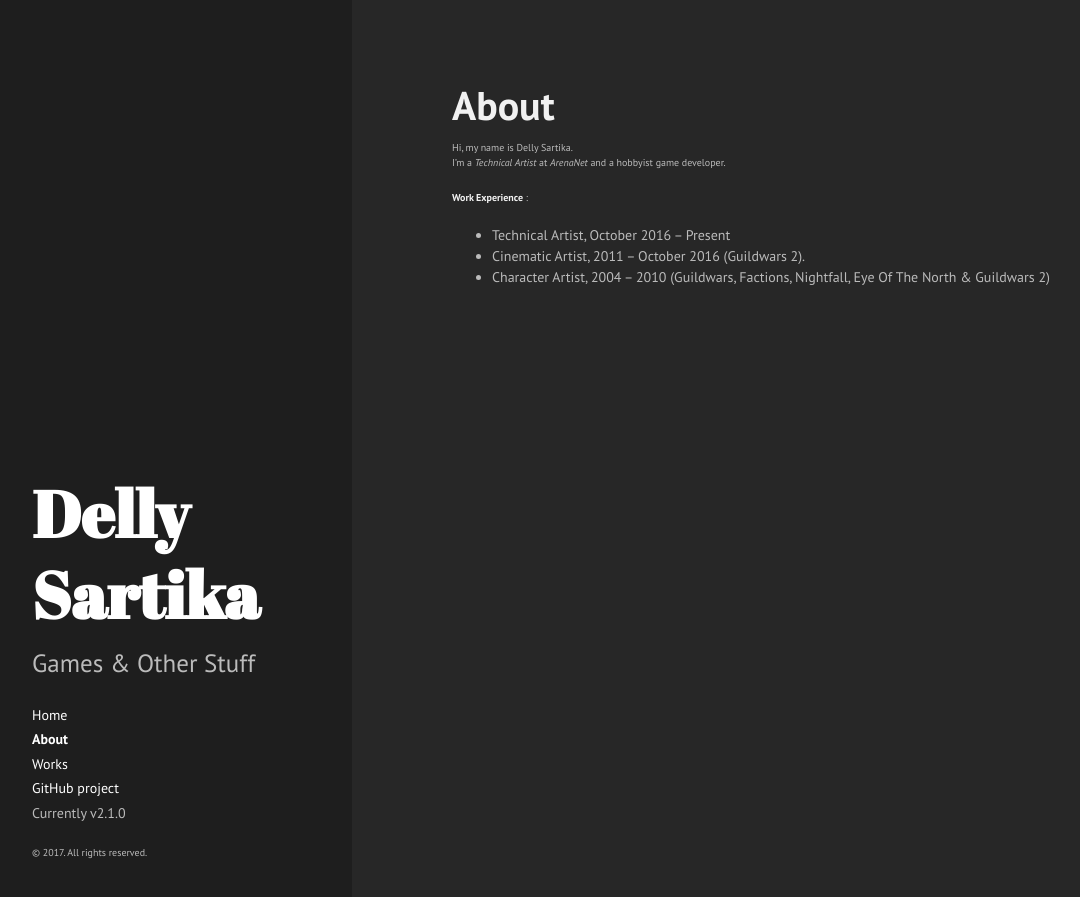
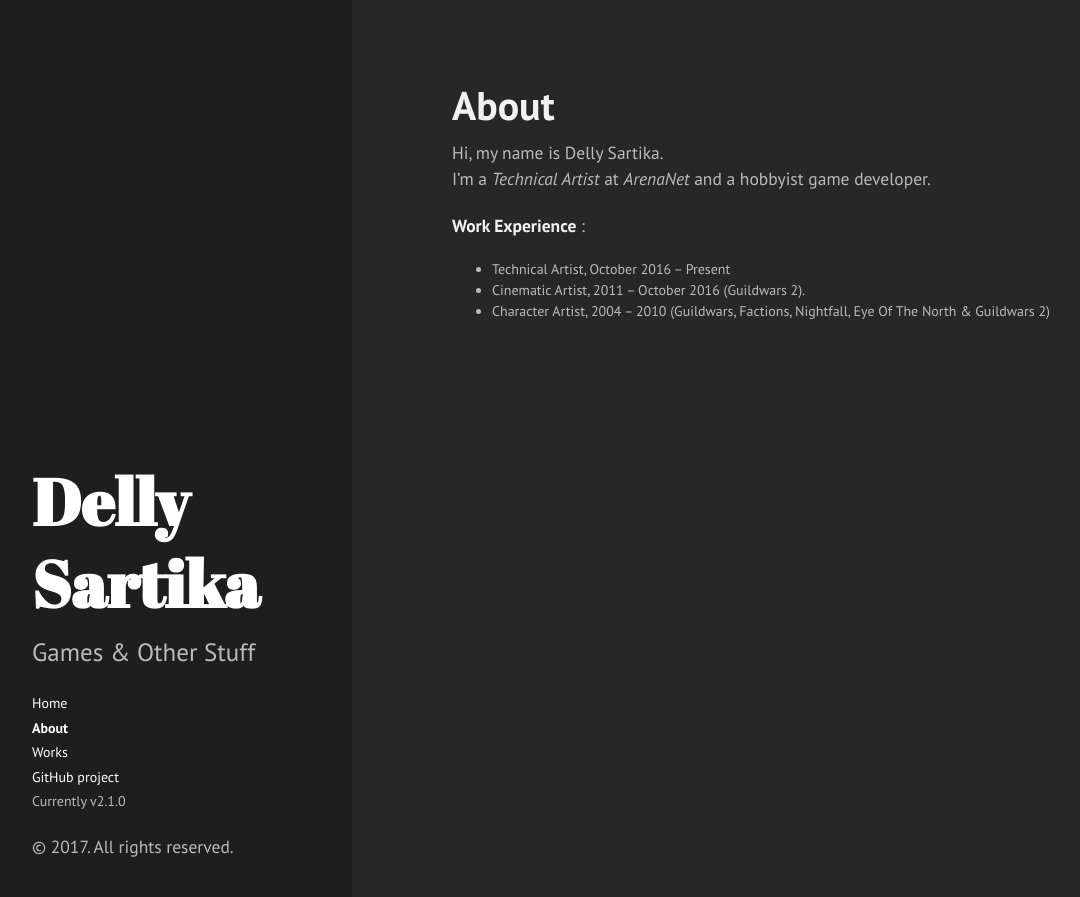
Before and after one commit to sartikadelly/sartikadelly.github.io, a Jekyll site: the page built from about.md, in a window 1280 px wide. Shown: the top 897 px of the page, without its empty margins (8-1088 px from the left). Built offline with Jekyll 4.4.1, drawn with Linux system fonts in a browser that asks for light colours.

Commit message:
Update poole.css

```diff
--- a/public/css/poole.css
+++ b/public/css/poole.css
@@ -112,7 +112,7 @@ h4, h5, h6 {
 p {
   margin-top: 0;
   margin-bottom: 1rem;
-  font-size: 0.5rem;
+  font-size: 0.875rem;
 }
 
 strong {
```
